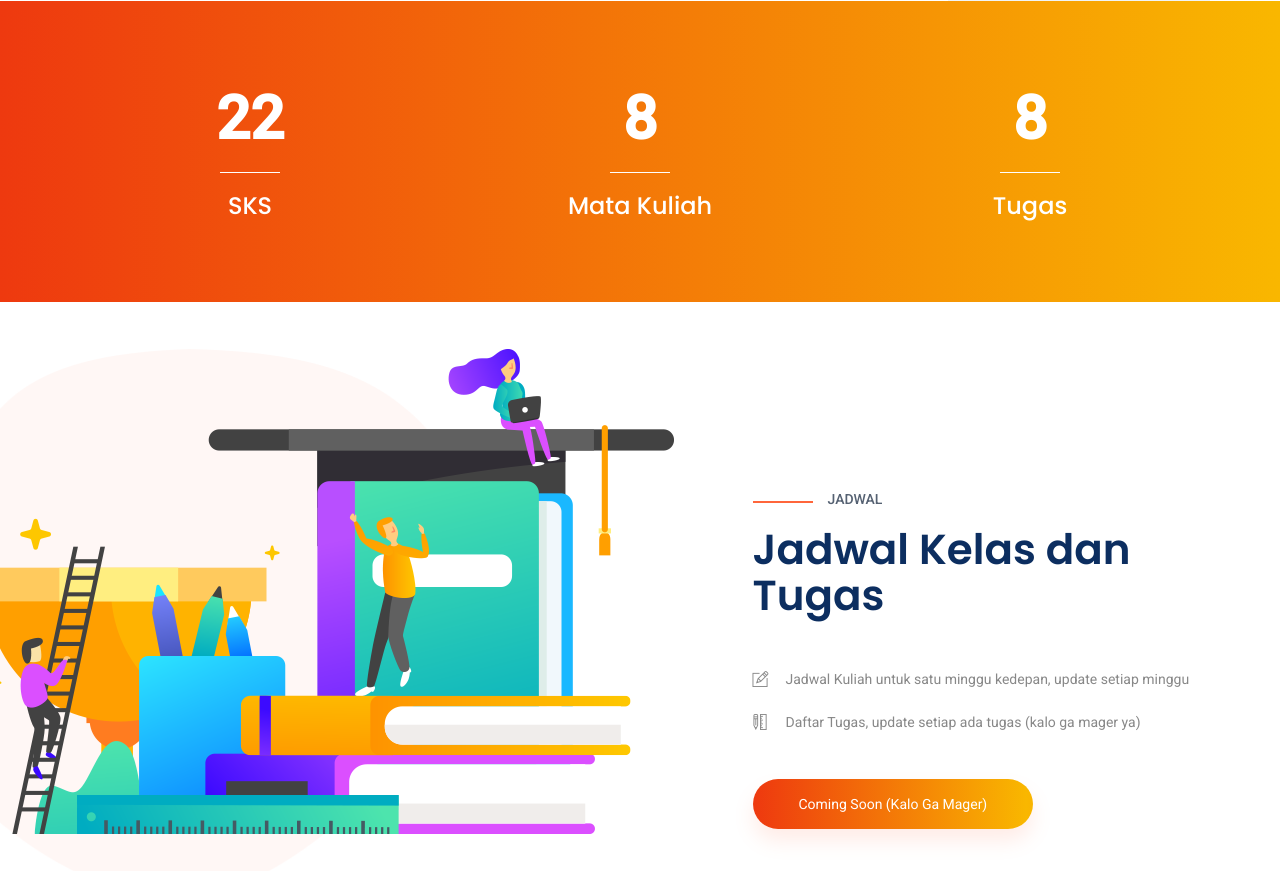
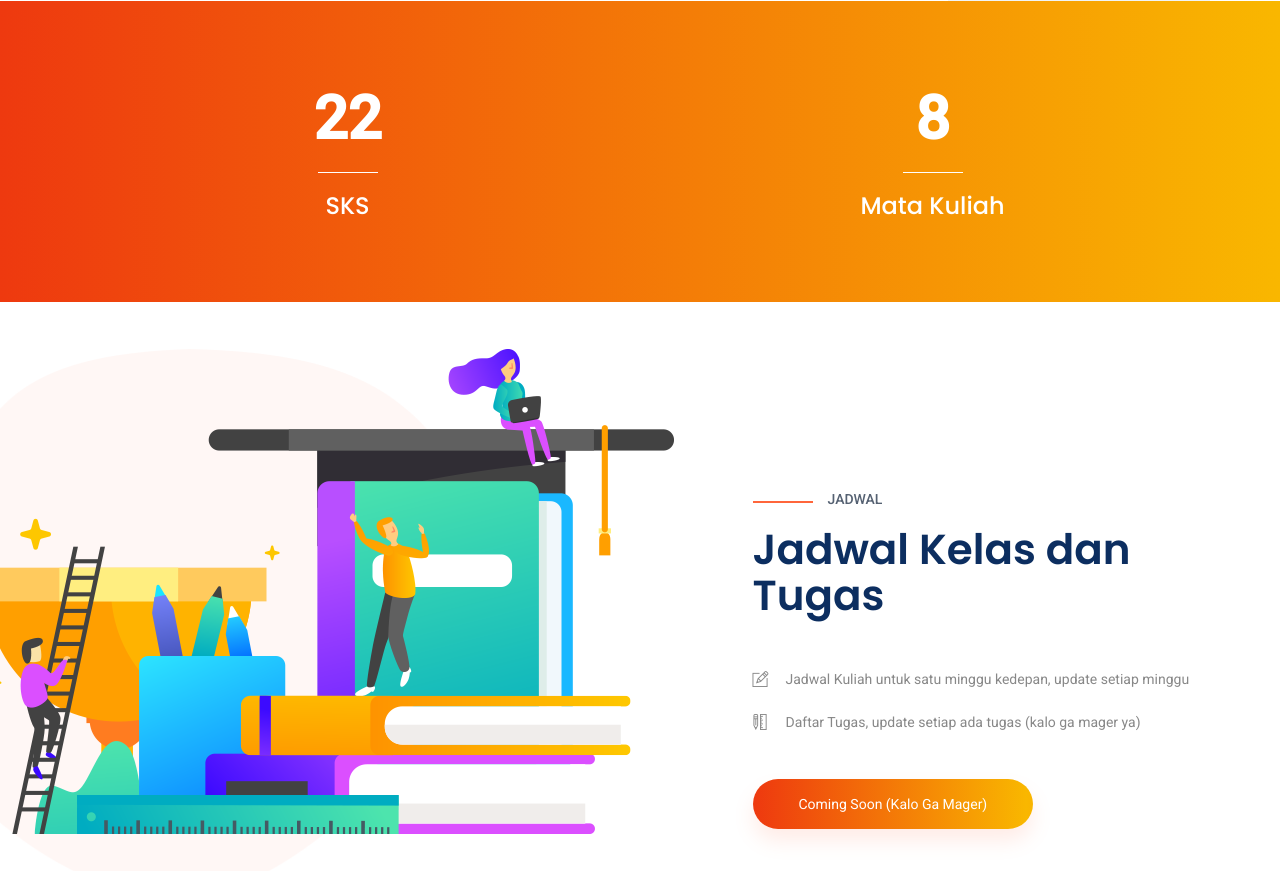
Before and after one commit to 307pajak2019/307pajak2019.github.io, a plain HTML site: page docs/index.html in a window 1280 px wide. Shown: the part 1767-2638 px from the top of the page. Drawn offline with Linux system fonts and the light colour scheme.

Commit message:
Update index.html

```diff
--- a/docs/index.html
+++ b/docs/index.html
@@ -188,22 +188,16 @@
     <section class="member_counter">
         <div class="container">
             <div class="row">
-                <div class="col-lg-4 col-sm-6">
+                <div class="col-lg-6 col-sm-6">
                     <div class="single_member_counter">
                         <span class="counter">22</span>
                         <h4>SKS</h4>
                     </div>
                 </div>
-                <div class="col-lg-4 col-sm-6">
+                <div class="col-lg-6 col-sm-6">
                     <div class="single_member_counter">
                         <span class="counter">8</span>
                         <h4>Mata Kuliah</h4>
-                    </div>
-                </div>
-                <div class="col-lg-4 col-sm-6">
-                    <div class="single_member_counter">
-                        <span class="counter">8</span>
-                        <h4>Tugas</h4>
                     </div>
                 </div>
             </div>
```
